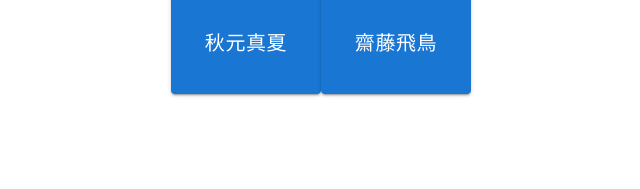
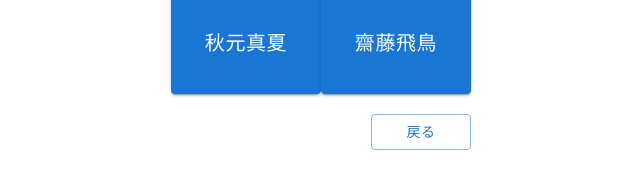
Before and after one commit to patrickyuen00/sakamichi_sort, a React (Create React App) app: page /nogi_sort in a window 1280 px wide. Shown: the part 125-314 px from the top of the page, without its empty margins (319-959 px from the left). Built offline with nearby package versions, Linux system fonts and the light colour scheme.

Commit message:
戻るボタンを追加

```diff
--- a/src/components/sort.css
+++ b/src/components/sort.css
@@ -1,4 +1,4 @@
-Button {
+.main_button {
     height: 100px;
     width: 150px;
     font-size: 64px;
@@ -28,3 +28,10 @@ th {
     background-color: #13506a;
     color: white
 }
+
+.modoru {
+    padding-top: 20px;
+    display: flex;
+    justify-content: end;
+    width: 300px
+}
--- a/src/components/sort.js
+++ b/src/components/sort.js
@@ -10,6 +10,7 @@ export default function Sort(group) {
     const [index_a,setA] = useState(0);
     const [index_b,setB] = useState(1);
     const [endSort,setEnd] = useState(null);
+    const [previous,setPrev] = useState(null)
     const initialRender = useRef(true);
 
     useEffect(() => {
@@ -36,9 +37,11 @@ export default function Sort(group) {
 
     function nextMember(index){
         if (index === 'a') {
+            setPrev('a')
             member[member_list[index_a]] += 1
         }
         else if (index === 'b') {
+            setPrev('b')
             member[member_list[index_b]] += 1
         }
 
@@ -51,12 +54,39 @@ export default function Sort(group) {
         }
     }
 
+    function prev(){
+        if (index_b - index_a === 1){
+            setA(index_a - 1)
+            setB(member_list.length - 1)
+                if (previous === 'a') {
+                    member[member_list[index_a - 1]] -= 1
+                }
+                else {
+                    member[member_list[member_list.length - 1]] -= 1
+                }
+        }
+        else {
+            setB(index_b - 1)
+            if (previous === 'a') {
+                member[member_list[index_a]] -= 1
+            }
+            else {
+                member[member_list[index_b - 1]] -= 1
+            }
+        }
+    }
+
     return (
         <div className='sort'>
             <h1>{members_all[group.group]['group']}ソート</h1>
             <div>
-                <Button variant='contained' onClick={() => nextMember('a')} style={{fontSize: "20px"}}>{member_list[index_a]}</Button>
-                <Button variant='contained' onClick={() => nextMember('b')} style={{fontSize: "20px"}}>{member_list[index_b]}</Button>
+                <Button variant='contained' onClick={() => nextMember('a')}
+                style={{fontSize: "20px"}} className='main_button'>{member_list[index_a]}</Button>
+                <Button variant='contained' onClick={() => nextMember('b')}
+                style={{fontSize: "20px"}} className='main_button'>{member_list[index_b]}</Button>
+            </div>
+            <div className='modoru'>
+                <Button variant='outlined' onClick={prev}>戻る</Button>
             </div>
             {endSort}
         </div>
```
